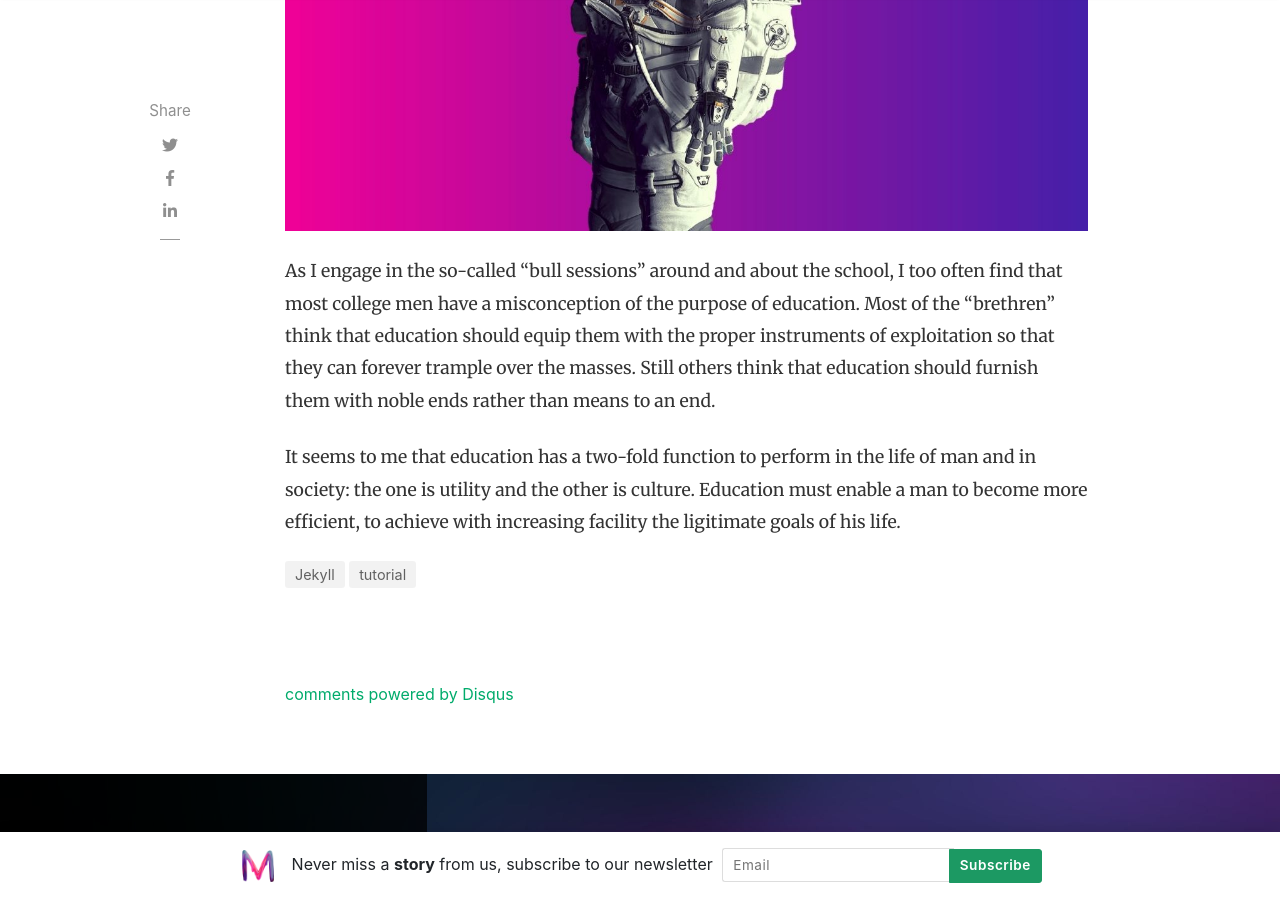
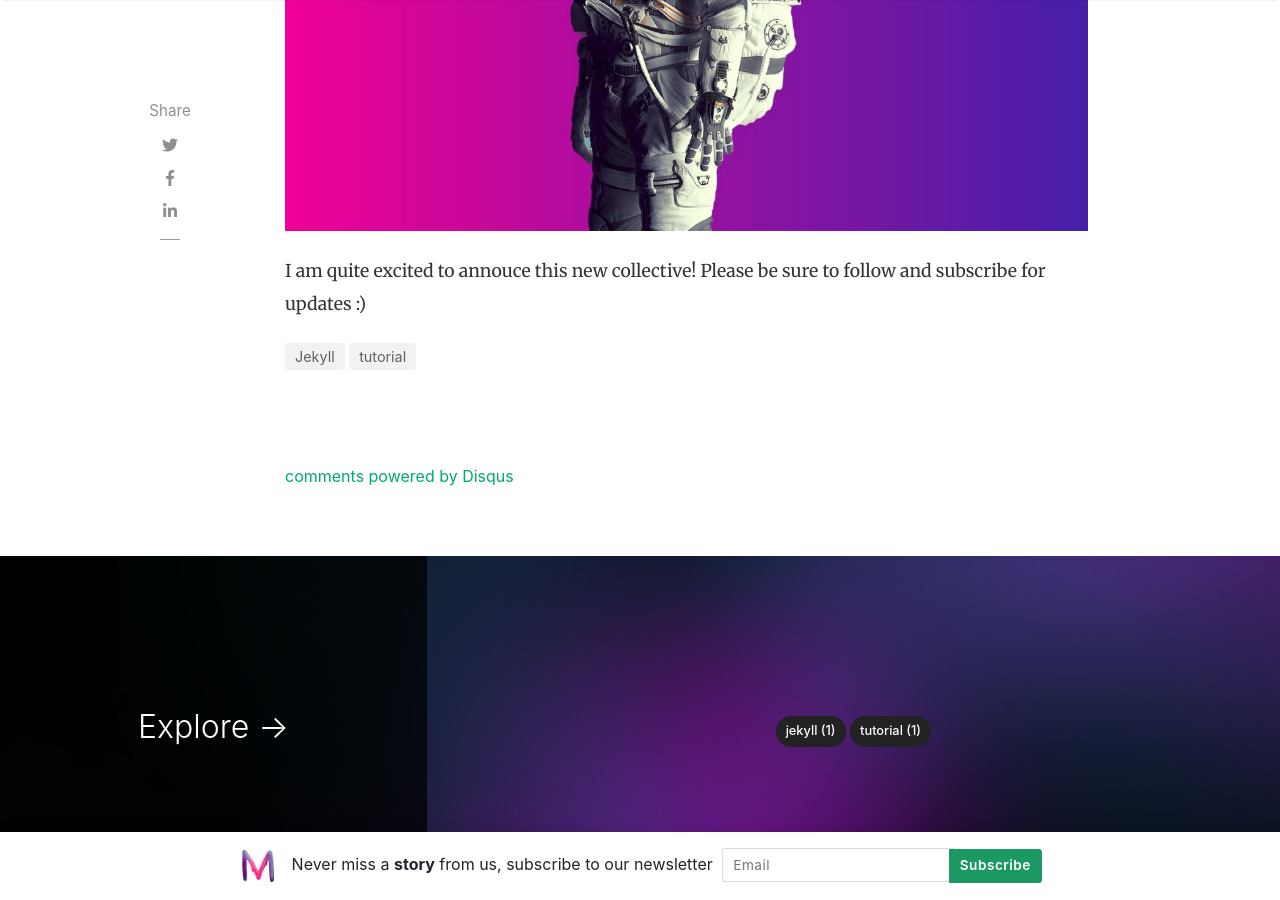
Before and after one commit to Mentors4EDU/NFTs, a Jekyll site: the page built from _posts/2020-04-08-Welcome-to-the-Collective.md, in a window 1280 px wide and 900 px high, scrolled down 635 px. Built offline with Jekyll 4.4.1, drawn with Linux system fonts in a browser that asks for light colours; nearby versions of some CDN libraries; comment, search, counter and statistics services are not loaded.

Commit message:
Update 2020-04-08-Welcome-to-the-Collective.md

```diff
--- a/_posts/2020-04-08-Welcome-to-the-Collective.md
+++ b/_posts/2020-04-08-Welcome-to-the-Collective.md
@@ -6,6 +6,4 @@ categories: [ Jekyll, tutorial ]
 image: assets/images/1.jpg
 
 ---
-As I engage in the so-called "bull sessions" around and about the school, I too often find that most college men have a misconception of the purpose of education. Most of the "brethren" think that education should equip them with the proper instruments of exploitation so that they can forever trample over the masses. Still others think that education should furnish them with noble ends rather than means to an end.
-
-It seems to me that education has a two-fold function to perform in the life of man and in society: the one is utility and the other is culture. Education must enable a man to become more efficient, to achieve with increasing facility the ligitimate goals of his life.
+I am quite excited to annouce this new collective! Please be sure to follow and subscribe for updates :)
```
